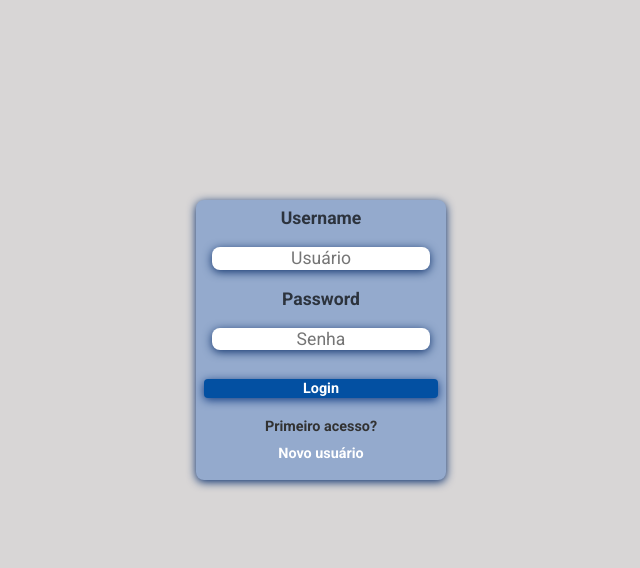
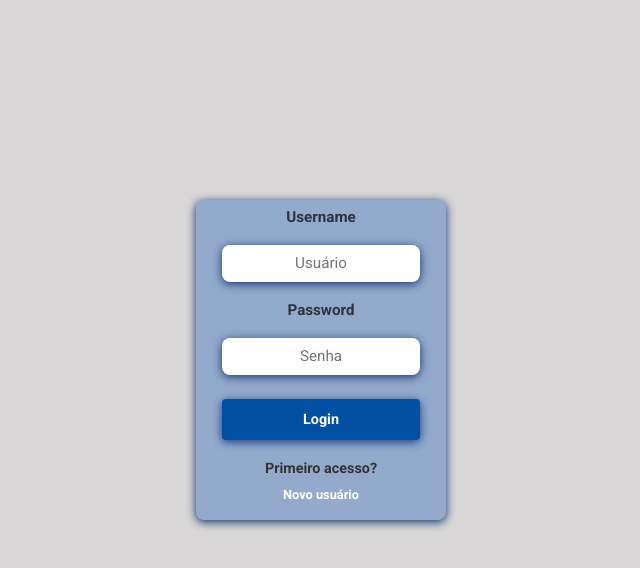
Before and after one commit to Alexgsouza39/Projeto-1, a Flask app: page /login in a window 1280 px wide. Shown: the part 66-634 px from the top of the page, without its empty margins (319-959 px from the left). Run offline with Flask 3, Linux system fonts and the light colour scheme.

Commit message:
Atualização de stylos

```diff
--- a/static/style.css
+++ b/static/style.css
@@ -131,7 +131,7 @@ label {
     text-justify: center;
     color: rgba(0,0,0,0.7);
     font-weight: bold;
-    font-size: 1.1em;
+    font-size: 0.95em;
     font-weight: bold;
 }
 
@@ -354,7 +354,7 @@ form{
     box-shadow: 0 2px 10px #042b6b;
     margin-top: 200px;
     width: 250px;
-    height: 280px;
+    height: 320px;
 
 }
 
@@ -363,14 +363,14 @@ form{
     align-self: center;
     background: #0350a2;
     color: #ffffff;
-    width: 100%;
-    height: 25px;
+    width: 85%;
+    height: 50px;
     border: none;
     border-radius: 4px;
     box-shadow: 0 2px 10px #0f3a81;
     font-size: 0.9em;
     font-weight: bold;
-    margin-top:10px;
+    margin-top:5px;
     cursor: pointer;
     transition: all 0.3s ease-in-out;
 }
@@ -378,7 +378,7 @@ form{
 .link-login a{
     display: flex;
     justify-content: center;
-    font-size:0.9em;
+    font-size:0.8em;
     color: #ffffff;
     cursor: pointer;
     transition: all 0.3s ease-in-out;
@@ -390,13 +390,12 @@ form{
     flex-direction: row;
     align-self: center;
     text-align: center;
-    width: 93%;
-    height: 35px;
+    width: 85%;
+    height: 45px;
     border: none;
     border-radius: 8px;
     box-shadow: 0 2px 10px #11346d;
-    font-size: 1.1em;
-
+    font-size: 0.95em;
 }
 
 
```
